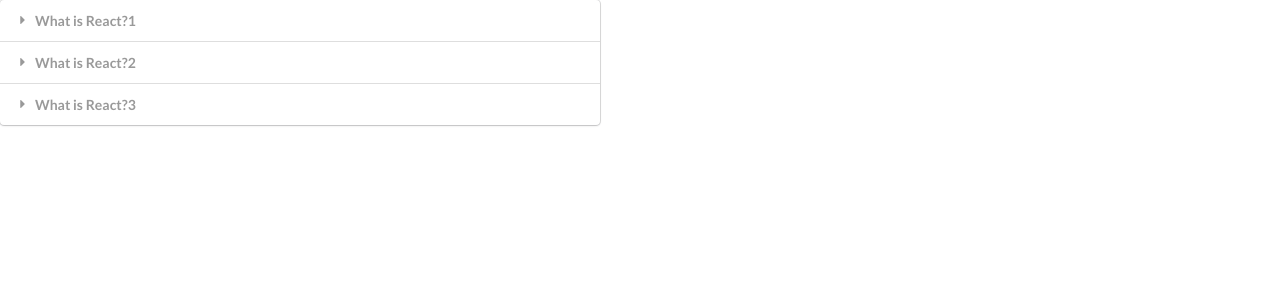
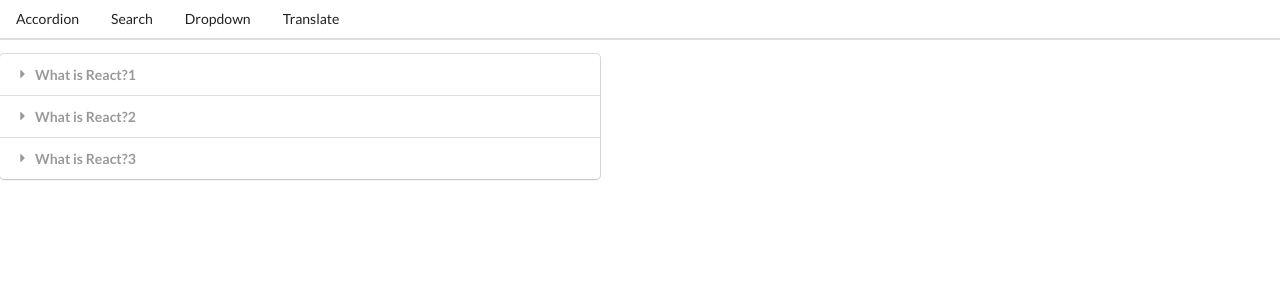
Before and after one commit to dockwall/react-wiki-widgets, a React (Create React App) app: page / in a window 1280 px wide. Shown: the top 300 px of the page. Built offline with nearby package versions, Linux system fonts and the light colour scheme.

Commit message:
Added navigation menu

```diff
--- a/src/App.js
+++ b/src/App.js
@@ -1,4 +1,5 @@
 import React, { useState } from "react";
+import Header from "./components/Header";
 import Accordion from "./components/Accordion";
 import Search from "./components/Search";
 import Dropdown from "./components/Dropdown";
@@ -44,6 +45,7 @@
 
     return (
         <div>
+            <Header />
             <Route path='/'>
                 <Accordion items={accordionMockupItems} />
             </Route>
--- /dev/null
+++ b/src/components/Header.js
@@ -0,0 +1,14 @@
+import React from "react";
+
+const Header = () => {
+    return (
+        <div className="ui secondary pointing menu">
+            <a href="/" className="item">Accordion</a>
+            <a href="/search" className="item">Search</a>
+            <a href="/dropdown" className="item">Dropdown</a>
+            <a href="/translate" className="item">Translate</a>
+        </div>
+    )
+};
+
+export default Header;
```
